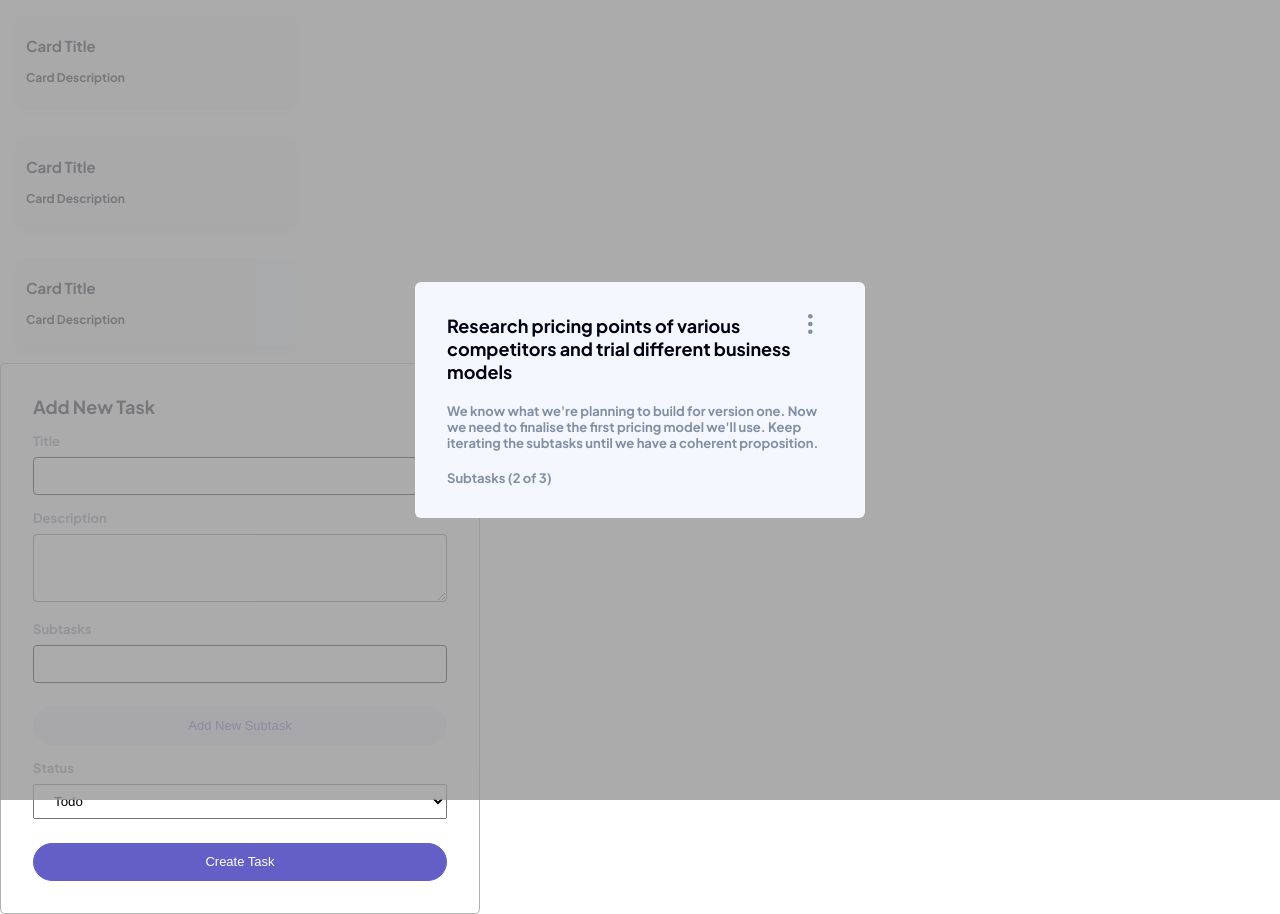
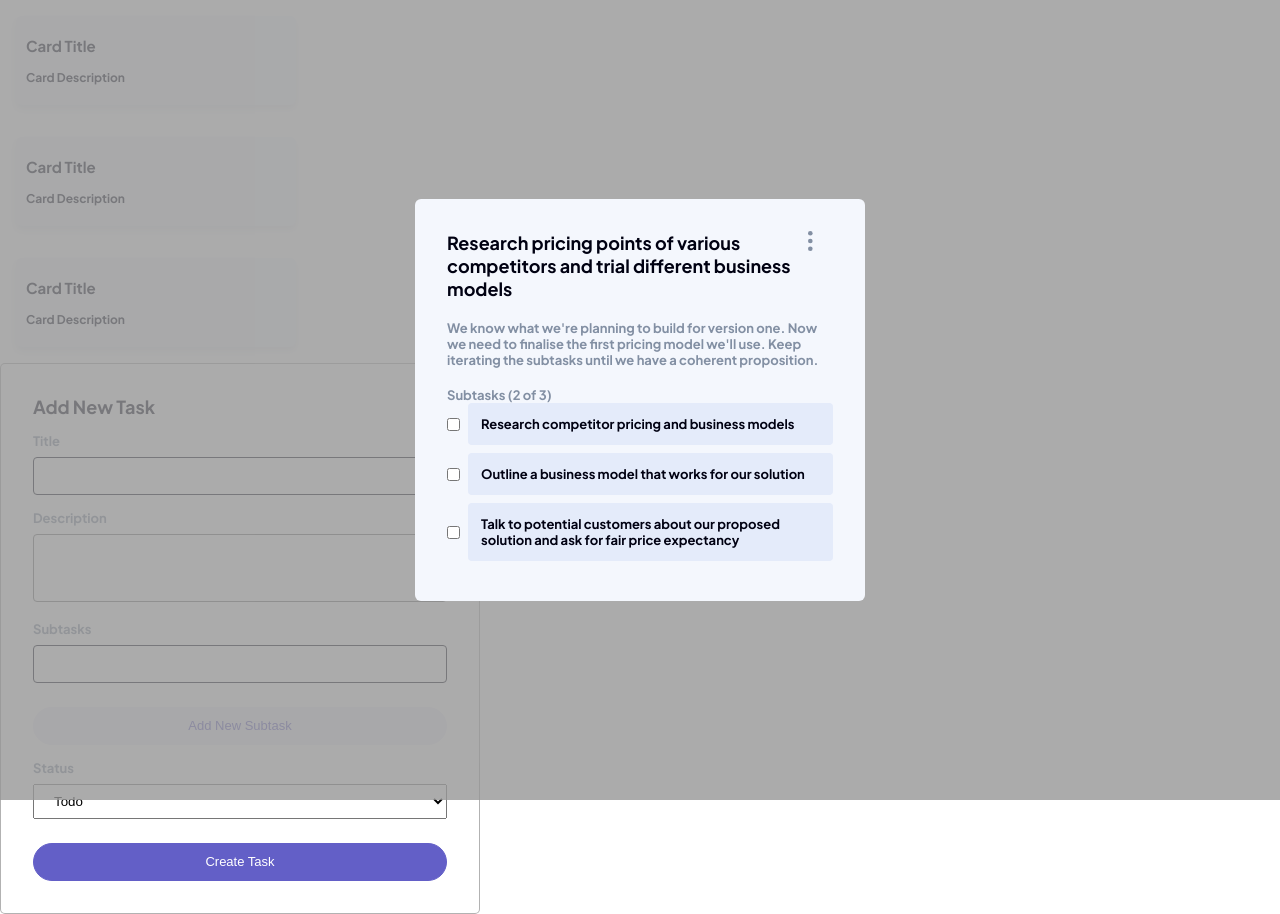
Before and after one commit to chingu-voyages/v40-geckos-team-12, a React (Create React App) app in the folder frontend/: page / in a window 1280 px wide. Built offline with nearby package versions, Linux system fonts and the light colour scheme.

Commit message:
Added hardcoded checkboxes to the card modal. Added some stlying for dark/light mode

```diff
--- a/frontend/src/components/cardModal/cardModal.jsx
+++ b/frontend/src/components/cardModal/cardModal.jsx
@@ -1,5 +1,5 @@
 import React from "react";
-import { ModalWrapper, ModalContainer, TitleKebabContainer, KebabIcon, CardTitle, CardDescription, SubTaskTitle } from "./CardModal.styled.js";
+import { ModalWrapper, ModalContainer, TitleKebabContainer, KebabIcon, CardTitle, CardDescription, SubTaskTitle, Input, LabelText, Label } from "./CardModal.styled.js";
 
 const CardModal = () => {
 
@@ -13,6 +13,18 @@ const CardModal = () => {
                     </TitleKebabContainer>
                     <CardDescription>We know what we're planning to build for version one. Now we need to finalise the first pricing model we'll use. Keep iterating the subtasks until we have a coherent proposition.</CardDescription>
                     <SubTaskTitle>Subtasks (2 of 3)</SubTaskTitle>
+                    <Label>
+                        <Input />
+                        <LabelText>Research competitor pricing and business models</LabelText>
+                    </Label>
+                    <Label>
+                        <Input />
+                        <LabelText>Outline a business model that works for our solution</LabelText>
+                    </Label>
+                    <Label>
+                        <Input />
+                        <LabelText>Talk to potential customers about our proposed solution and ask for fair price expectancy</LabelText>
+                    </Label>
                 </ModalContainer>
             </ModalWrapper>
         </>
--- a/frontend/src/components/cardModal/cardModal.styled.js
+++ b/frontend/src/components/cardModal/cardModal.styled.js
@@ -28,7 +28,6 @@ export const KebabIcon = styled(Kebab)`
   width: 50px;
 `;
 
-
 export const TitleKebabContainer = styled.div`
   display: flex;
   justify-content: space-between;
@@ -50,6 +49,40 @@ export const SubTaskTitle = styled.p`
   font-size: 13px;
 `;
 
-export const CheckboxLabel = styled.div`
+export const Input = styled.input.attrs({ type: "checkbox" })``;
 
+export const Label = styled.label`
+  align-items: center;
+  display: flex;
+  gap: 8px;
+  margin-bottom: 8px;
 `
+export const LabelText = styled.span`
+
+font-size: 13px;
+padding: 1em;
+background-color: ${(props) => props.theme.subTaskBG};
+width: 100%;
+border-radius: 4px;
+
+  ${(props) => {
+    switch (props.theme) {
+      case "darkMode":
+        return `
+          color: ${props.theme.fontColor};
+          ${Input}:checked + && {
+            color: ${props.theme.secondFontColor};
+            text-decoration: line-through;
+          }
+        `;
+      default:
+        return `
+          color: ${props.theme.fontColor};
+          ${Input}:checked + && {
+            color: ${props.theme.secondFontColor};
+            text-decoration: line-through;
+          }
+        `;
+    }
+  }}
+`;
--- a/frontend/src/themes/themes.js
+++ b/frontend/src/themes/themes.js
@@ -16,6 +16,9 @@ export const lightTheme = {
   //Modal Background color
   modalBG: "#FFF",
   modalBackDrop: 'rgba(151, 151, 151, 0.8)',
+
+  //Modal subtask background
+  subTaskBG: '#E4EBFA',
 };
 export const darkTheme = {
   main: "#22232E",
@@ -34,4 +37,9 @@ export const darkTheme = {
 
   //Modal Background color
   modalBG: "#2B2C37",
+  // this color may need to be changed once we test out the dark mode
+  modalBackDrop: 'rgba(151, 151, 151, 0.8)',
+
+  //Modal subtask background
+  subTaskBG: '#3E3F4E',
 };
```
